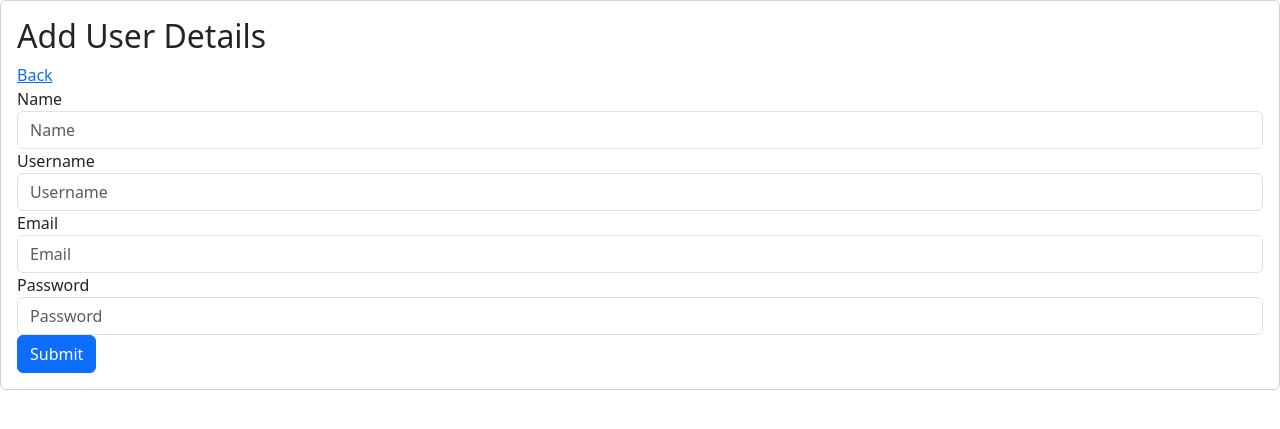
After one commit to AdxStackDev/pycrud, a Flask app: page /adduser in a window 1280 px wide. The commit adds this page. Shown: the top 429 px of the page. Run offline with Flask 3, Linux system fonts and the light colour scheme; some libraries are stand-ins or nearby versions.

Commit message:
crud basic level-1 completed

```diff
--- a/app.py
+++ b/app.py
@@ -19,7 +19,7 @@ def index():
 
         # Fetch all users for the table
         cur = mysql.connection.cursor()
-        cur.execute("SELECT id, name, email FROM users")
+        cur.execute("SELECT * FROM users")
         users = cur.fetchall()
         cur.close()
 
@@ -28,8 +28,6 @@ def index():
 
     # Not logged in, redirect to login page
     return render_template('index.html')
-
-
 
 
 @app.route('/register', methods=['GET', 'POST'])
@@ -57,7 +55,6 @@ def register():
     return render_template('register.html', message=message)
 
 
-
 @app.route('/login', methods=['GET', 'POST'])
 def login():
     message = ''
@@ -83,14 +80,41 @@ def login():
 
     return render_template('login.html')
 
+
 @app.route('/edit/<int:id>', methods=['GET', 'POST'])
 def editUser(id):
-    return render_template('edit.html')
+    cur = mysql.connection.cursor()
+    cur.execute("SELECT * FROM users WHERE id = %s", (id,))
+    user = cur.fetchone()
+    cur.close()
+    return render_template('edit.html', user=user)
+
+
+@app.route('/update', methods=['GET','POST'])
+def updateUser():
+    if request.method == 'POST':
+        id          = request.form['id']
+        name        = request.form['name']
+        username    = request.form['username']
+        email       = request.form['email']
+        password    = request.form['password']
+
+        cur = mysql.connection.cursor()
+        cur.execute("UPDATE users SET name = %s, username = %s, email = %s, password = %s WHERE id = %s", (name, username, email, password, id))
+        mysql.connection.commit()
+        cur.close()
+
+        return redirect(url_for('editUser', id=id))
 
 
 @app.route('/delete/<int:id>', methods=['GET', 'POST'])
 def deleteUser(id):
-    return render_template('delete.html')
+    cur = mysql.connection.cursor()
+    cur.execute("DELETE FROM users WHERE id = %s", (id,))
+    mysql.connection.commit()
+    cur.close()
+    return redirect(url_for('index'))
+
 
 
 @app.route('/logout')
@@ -98,5 +122,26 @@ def logout():
     session.clear()
     return redirect(url_for('index'))
 
+
+
+@app.route('/adduser')
+def addUser():
+    return render_template('adduser.html')
+
+@app.route('/insertnewuser', methods=['POST'])
+def addnewuser():
+    name        = request.form['name']
+    username    = request.form['username']
+    email       = request.form['email']
+    password    = request.form['password']
+
+    cur = mysql.connection.cursor()
+    cur.execute("INSERT INTO users(name, username, email, password) VALUES(%s, %s, %s, %s)", (name, username, email, password))
+    mysql.connection.commit()
+    cur.close()
+
+    return redirect(url_for('index'))
+
+
 if __name__ == '__main__':
     app.run(debug=True)
--- /dev/null
+++ b/templates/adduser.html
@@ -0,0 +1,33 @@
+<!DOCTYPE html>
+<html lang="en">
+<head>
+    <meta charset="UTF-8">
+    <title>Add New User</title>
+    <link href="https://cdn.jsdelivr.net/npm/bootstrap@5.3.7/dist/css/bootstrap.min.css" rel="stylesheet" integrity="sha384-LN+7fdVzj6u52u30Kp6M/trliBMCMKTyK833zpbD+pXdCLuTusPj697FH4R/5mcr" crossorigin="anonymous">
+</head>
+    <body class="card">
+        <div class="card-body">
+            <h2>Add User Details</h2>
+            <a href="/">Back</a>
+                <form method="post" action="/insertnewuser">
+                    <div class="form-group">
+                        <label for="name">Name</label>
+                        <input type="text" class="form-control" id="name" name="name" placeholder="Name">
+                    </div>
+                    <div class="form-group">
+                        <label for="username">Username</label>
+                        <input type="text" class="form-control" id="uname" name="username" placeholder="Username">
+                    </div>
+                    <div class="form-group">
+                        <label for="email">Email</label>
+                        <input type="text" class="form-control" id="email" name="email" placeholder="Email">
+                    </div>
+                    <div class="form-group">
+                        <label for="password">Password</label>
+                        <input type="text" class="form-control" id="password"  name="password" placeholder="Password">
+                    </div>
+                    <button type="submit" class="btn btn-primary">Submit</button>
+                </form>
+        </div>
+    </body>
+</html>
--- a/templates/index.html
+++ b/templates/index.html
@@ -10,11 +10,15 @@
 
         {% if session['login'] == True %}
             <h2 style="text-align: center;">Welcome {{ session['name'] }}</h2>
+            <a href="/logout" class="btn btn-danger">Logout</a>
+            <a href="/adduser" class="btn btn-success">Add New User</a>
+
 
             <table class="table table-bordered table-striped">
                 <thead>
                     <tr>
                         <th>ID</th>
+                        <th>Name</th>
                         <th>Username</th>
                         <th>Email</th>
                         <th>Actions</th>
@@ -27,6 +31,7 @@
                             <td>{{ user[0] }}</td>
                             <td>{{ user[1] }}</td>
                             <td>{{ user[2] }}</td>
+                            <td>{{ user[3] }}</td>
                             <td>
                                 <a href="/edit/{{ user[0] }}" class="btn btn-warning">Edit</a>
                                 <a href="/delete/{{ user[0] }}" class="btn btn-danger" onclick="return confirm('Are you sure?');">Delete</a>
```
Also changed, not shown: templates/edit.html (added, +40 -0 lines).
